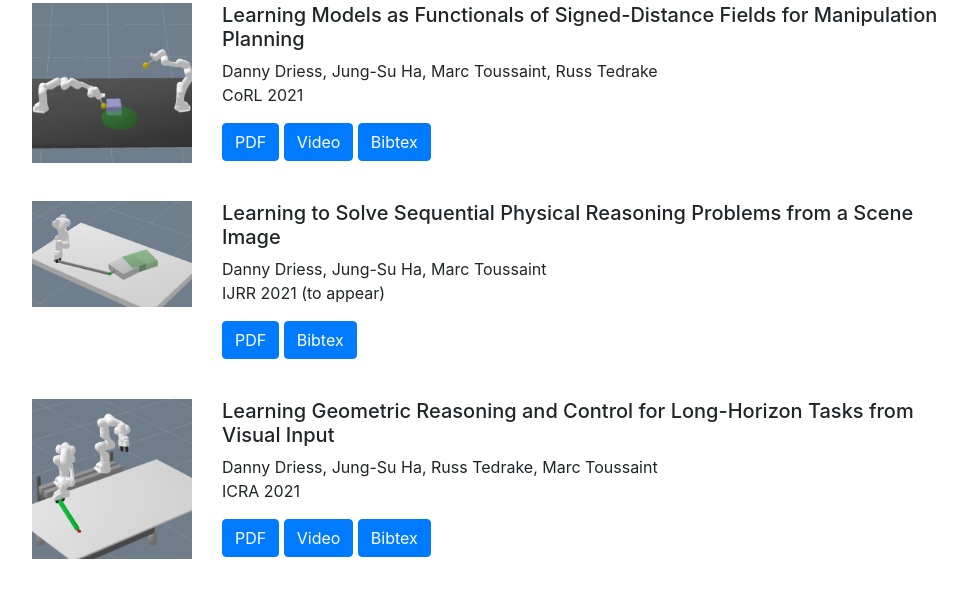
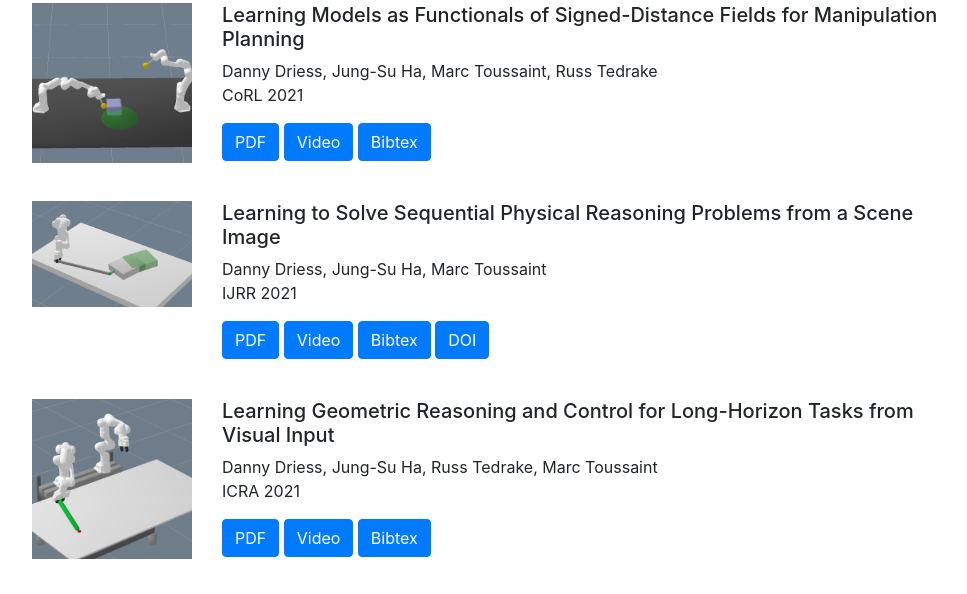
Before and after one commit to DannyDriess/dannydriess.github.io, a plain HTML site: page index.html in a window 1280 px wide. Shown: the part 447-1041 px from the top of the page, without its empty margins (53-1020 px from the left). Drawn offline with nearby package versions, Linux system fonts and the light colour scheme.

Commit message:
IJRR 2021 update

```diff
--- a/index.html
+++ b/index.html
@@ -106,11 +106,13 @@
       </div>
       <div class="col-md-8">
         <h5>Learning to Solve Sequential Physical Reasoning Problems from a Scene Image</h5>
-        <p>Danny Driess, Jung-Su Ha, Marc Toussaint <br> IJRR 2021 (to appear)</p>
+        <p>Danny Driess, Jung-Su Ha, Marc Toussaint <br> IJRR 2021</p>
         <p>
           <a class="btn btn-primary" href="papers/21-driess-IJRR.pdf" target="_blank" role="button">PDF</a>
+          <a class="btn btn-primary" href="https://www.youtube.com/watch?v=W6zLkZeN8VA" target="_blank">Video</a>
           <button class="btn btn-primary" type="button" data-toggle="collapse"
             data-target="#bibtex_21-driess-IJRR">Bibtex</button>
+            <a class="btn btn-primary" href="https://journals.sagepub.com/doi/10.1177/02783649211056967" target="_blank" role="button">DOI</a>
         </p>
         <div class="collapse" id="bibtex_21-driess-IJRR">
           <div>
@@ -119,6 +121,7 @@
   author = {Driess, Danny and Ha, Jung-Su and Toussaint, Marc},
   journal = {The International Journal of Robotics Research (IJRR)},
   year = {2021},
+  doi = {10.1177/02783649211056967},
 }</pre>
           </div>
         </div>
```
